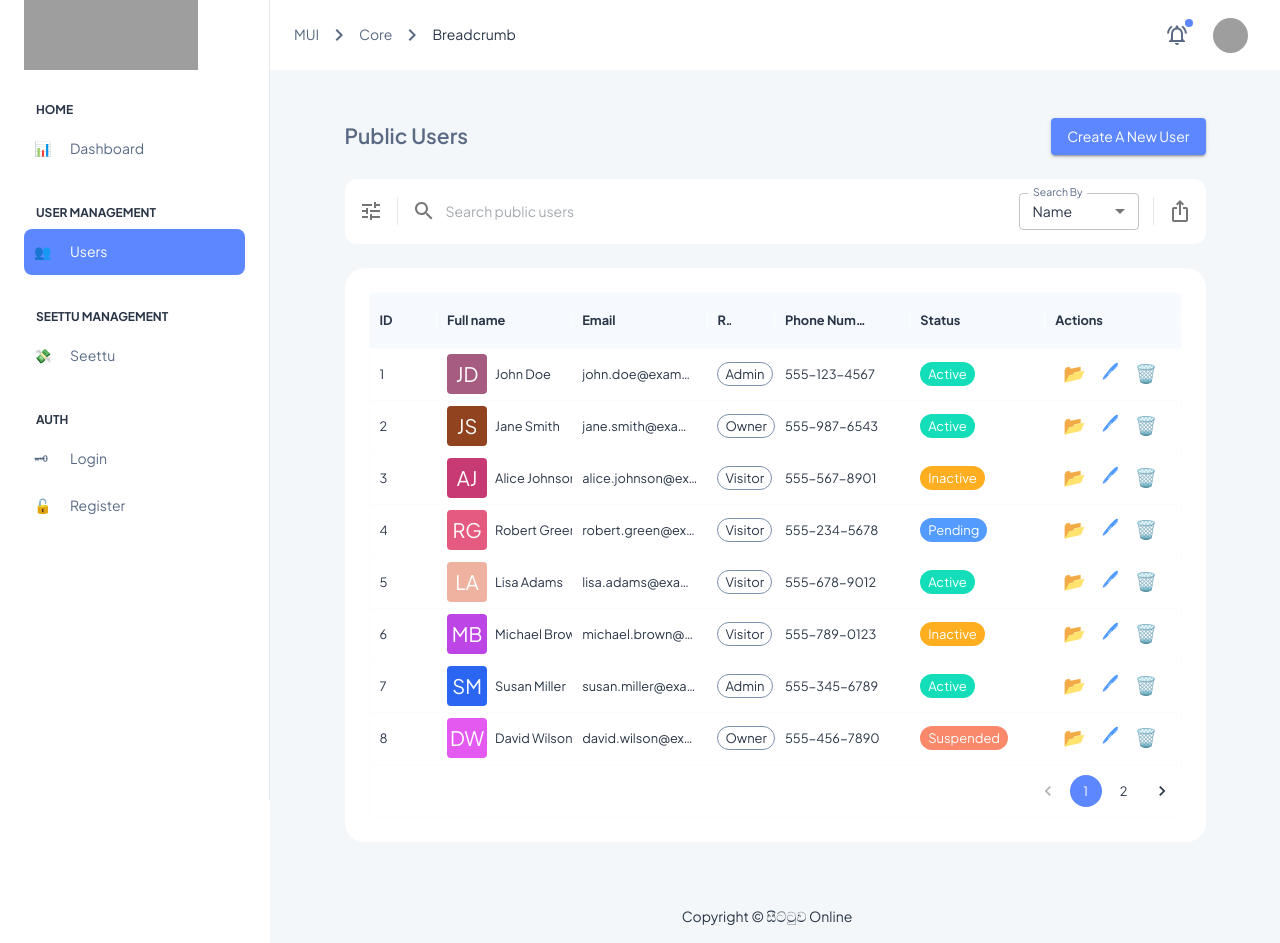
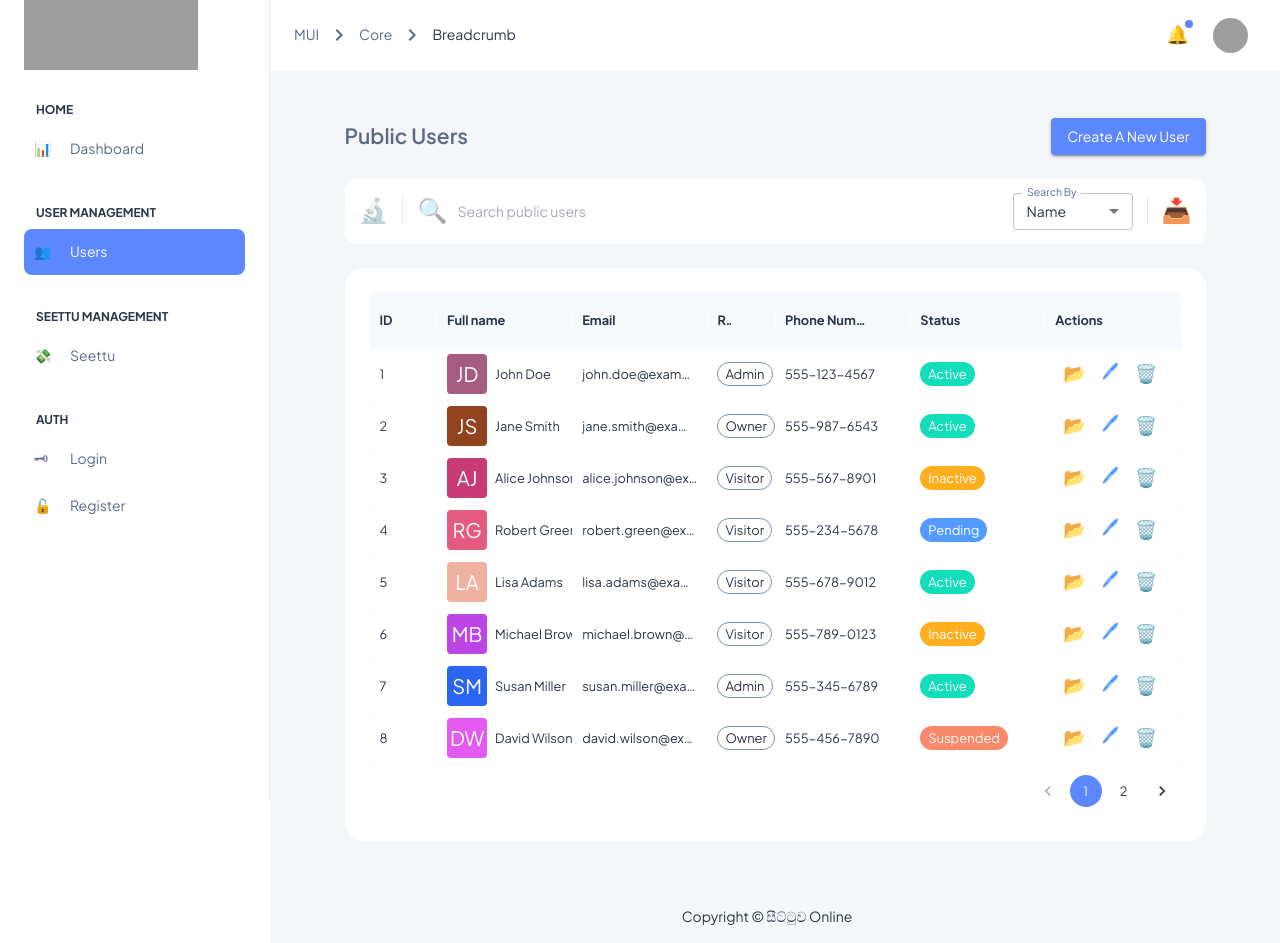
Before and after one commit to gimnathperera/seettuwa-admin, a Next.js app: page /user-management/users in a window 1280 px wide. Built offline with nearby package versions, Linux system fonts and the light colour scheme; grey boxes are pictures that could not be loaded.

Commit message:
feat: update mui icons to emojies

```diff
--- a/components/shared/data-table/table-filter-search-bar/filter-by/index.tsx
+++ b/components/shared/data-table/table-filter-search-bar/filter-by/index.tsx
@@ -1,4 +1,3 @@
-import TuneIcon from '@mui/icons-material/Tune';
 import { useState } from 'react';
 import {
   Button,
@@ -72,9 +71,7 @@ const FilterBy = ({ filters, onFilterBy }: Props): JSX.Element => {
 
   return (
     <>
-      <FilterButton onClick={handleFilterClick}>
-        <TuneIcon />
-      </FilterButton>
+      <FilterButton onClick={handleFilterClick}>🔬</FilterButton>
 
       <Popover
         id={id}
--- a/components/shared/data-table/table-filter-search-bar/index.tsx
+++ b/components/shared/data-table/table-filter-search-bar/index.tsx
@@ -1,6 +1,5 @@
 import { useState } from 'react';
 import { Grid } from '@mui/material';
-import IosShareOutlinedIcon from '@mui/icons-material/IosShareOutlined';
 import AppliedFilters from './applied-filters';
 import FilterBy, { Filter, SelectOption } from './filter-by';
 import SearchBy from './search-by';
@@ -82,8 +81,8 @@ const DataTable: React.FC<Props> = ({
 
           <StyledDivider orientation='vertical' />
 
-          <StyledIconButton onClick={handlePrintButtonClick}>
-            <IosShareOutlinedIcon />
+          <StyledIconButton color='info' onClick={handlePrintButtonClick}>
+            📥
           </StyledIconButton>
         </SearchBarContainer>
       </Grid>
--- a/components/shared/data-table/table-filter-search-bar/search-by/index.tsx
+++ b/components/shared/data-table/table-filter-search-bar/search-by/index.tsx
@@ -3,7 +3,6 @@ import InputLabel from '@mui/material/InputLabel';
 import MenuItem from '@mui/material/MenuItem';
 import FormControl from '@mui/material/FormControl';
 import Select, { SelectChangeEvent } from '@mui/material/Select';
-import SearchIcon from '@mui/icons-material/Search';
 import { SearchInput, StyledIconButton } from './index.styles';
 import { SelectOption } from '../filter-by';
 
@@ -44,7 +43,7 @@ const SearchBy = ({ searchOptions, placeholder, onSearchBy }: Props): JSX.Elemen
   return (
     <>
       <StyledIconButton onClick={(): void => handleOnSearchByClick({ searchKey, searchValue })}>
-        <SearchIcon />
+        🔍
       </StyledIconButton>
 
       <SearchInput
--- a/components/shared/layout/header/index.tsx
+++ b/components/shared/layout/header/index.tsx
@@ -1,6 +1,5 @@
 import React from 'react';
 import { Box, AppBar, Toolbar, styled, Stack, IconButton, Badge } from '@mui/material';
-import NotificationsActiveOutlinedIcon from '@mui/icons-material/NotificationsActiveOutlined';
 import ListOutlinedIcon from '@mui/icons-material/ListOutlined';
 import UserMenu from './user-menu';
 import Breadcrumb from '../../breadcrumb';
@@ -51,14 +50,14 @@ const Header = ({ toggleMobileSidebar }: ItemType): JSX.Element => {
         <Box flexGrow={1} />
         <Stack spacing={1} direction='row' alignItems='center'>
           <IconButton
-            size='large'
+            size='small'
             aria-label='show 11 new notifications'
             color='inherit'
             aria-controls='msgs-menu'
             aria-haspopup='true'
           >
             <Badge variant='dot' color='primary'>
-              <NotificationsActiveOutlinedIcon />
+              🔔
             </Badge>
           </IconButton>
 
```
